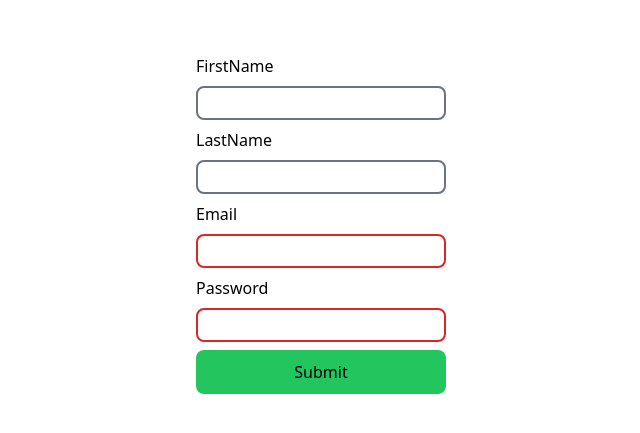
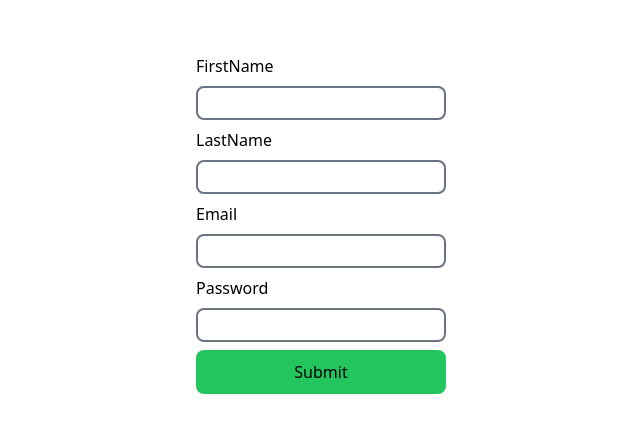
Before and after one commit to Tailung1/intro-component-with-sign-up-form-dynamic-error-messages-, a React (Vite) app: page / in a window 1280 px wide. Shown: the part 221-654 px from the top of the page, without its empty margins (319-959 px from the left). Built offline with nearby package versions, Linux system fonts and the light colour scheme.

Commit message:
final version for now, still many bugs left to fix

```diff
--- a/src/App.tsx
+++ b/src/App.tsx
@@ -73,6 +73,9 @@ function App() {
       }));
     }
     setIsFirstNameValid(false)
+    setIsLastNameValid(false)
+    setIsEmailValid(false)
+    setPasswordValid(false);
   };
 
 
@@ -101,12 +104,52 @@ function App() {
         {errors.FirstName ? (
           <p className="text-red-600 text-sm">{errors.FirstName}</p>
         ) : null}
+
         <span>LastName</span>
         <input
           onChange={handleChange}
+          onClick={handleFirstErrorMessage}
           type="text"
           name="LastName"
           value={userInfo.LastName}
+          className={`border-[2px] rounded-lg p-[3px] border-solid ${
+            isLastNameValid === null
+              ? "border-gray-500"
+              : isLastNameValid === true
+              ? "border-green-600"
+              : "border-red-600"
+          }`}
+        />
+        {errors.LastName ? (
+          <p className="text-red-600 text-sm">{errors.LastName}</p>
+        ) : null}
+
+        <span>Email</span>
+        <input
+          onChange={handleChange}
+          onClick={handleFirstErrorMessage}
+          type="text"
+          name="Email"
+          value={userInfo.Email}
+          className={`border-[2px] rounded-lg p-[3px] border-solid ${
+            isEmailValid === null
+              ? "border-gray-500"
+              : isEmailValid === true
+              ? "border-green-600"
+              : "border-red-600"
+          }`}
+        />
+        {errors.Email ? (
+          <p className="text-red-600 text-sm">{errors.Email}</p>
+        ) : null}
+
+        <span>Password</span>
+        <input
+          onChange={handleChange}
+          onClick={handleFirstErrorMessage}
+          type="password"
+          name="Password"
+          value={userInfo.Password}
           className={`border-[2px] rounded-lg p-[3px] border-solid ${
             isPasswordValid === null
               ? "border-gray-500"
@@ -115,26 +158,9 @@ function App() {
               : "border-red-600"
           }`}
         />
-        <span>Email</span>
-        <input
-          onChange={handleChange}
-          type="text"
-          name="Email"
-          value={userInfo.Email}
-          className={`border-[2px] rounded-lg p-[3px] border-solid ${
-            isPasswordValid ? "border-green-600" : "border-red-600"
-          }`}
-        />
-        <span>Password</span>
-        <input
-          onChange={handleChange}
-          type="password"
-          name="Password"
-          value={userInfo.Password}
-          className={`border-[2px] rounded-lg p-[3px] border-solid ${
-            isPasswordValid ? "border-green-600" : "border-red-600"
-          }`}
-        />
+        {errors.Password ? (
+          <p className="text-red-600 text-sm">{errors.Password}</p>
+        ) : null}
 
         <button type="submit" className="p-[10px] rounded-lg bg-green-500">
           Submit
```
